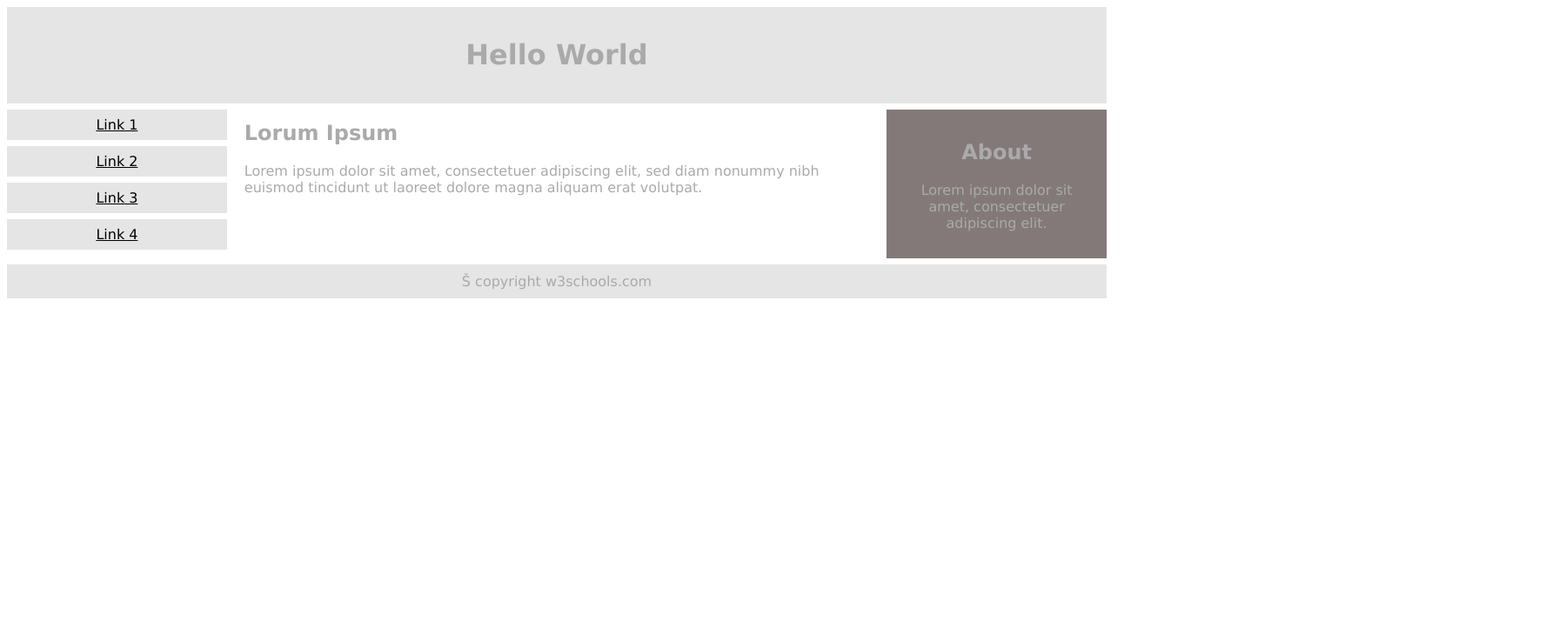
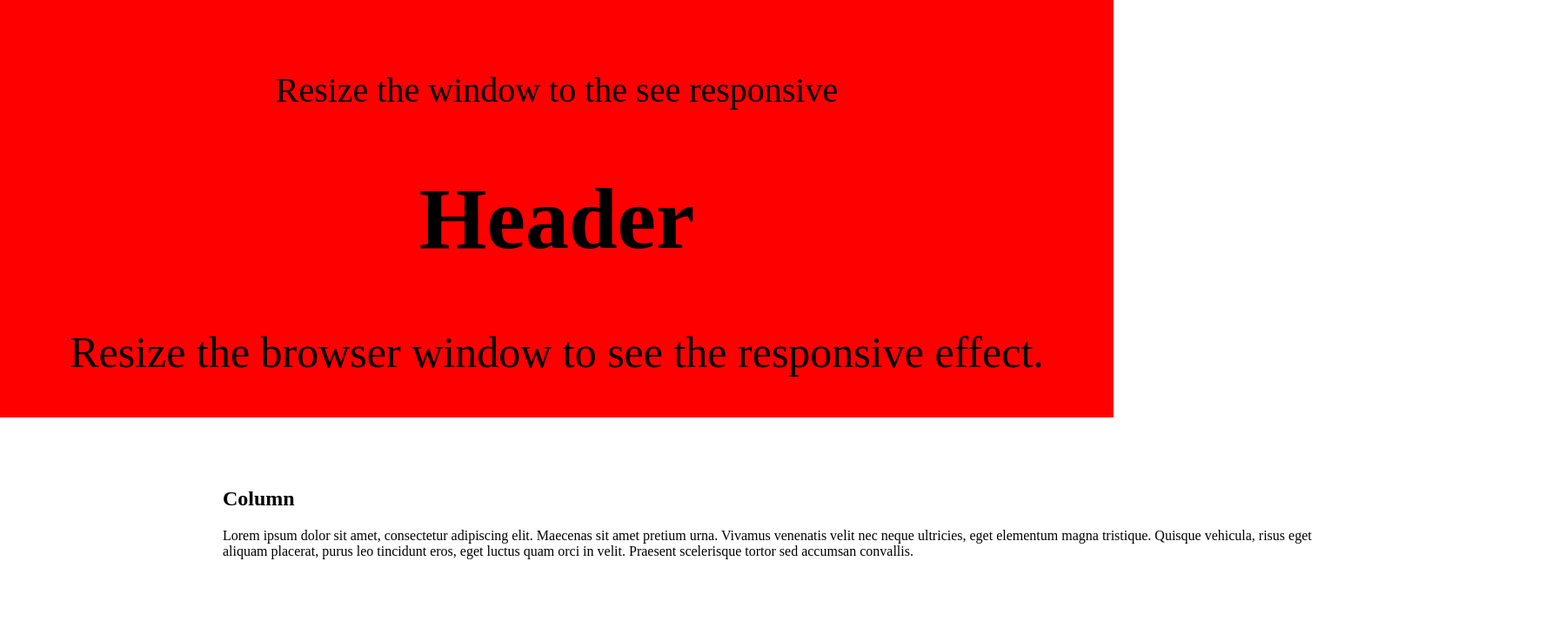
Before and after one commit to Ruben101999/First_Code, a plain HTML site: page index.html in a window 1280 px wide. Shown: the whole page at 87% size, 1792 px wide, since content can reach past the window. Drawn offline with Linux system fonts and the light colour scheme.

Commit message:
actualización 07/10/2020

```diff
--- a/css/styles.css
+++ b/css/styles.css
@@ -1,36 +1,46 @@
-
+<style>
 * {
   box-sizing: border-box;
-}
-.menu {
-  float:left;
-  width:20%;
-  text-align:center;
-}
-.menu a {
-  background-color:#e5e5e5;
-  padding:8px;
-  margin-top:7px;
-  display:block;
-  width:100%;
-  color:black;
-}
-.main {
-  float:left;
-  width:60%;
-  padding:0 20px;
-}
-.right {
-  background-color:#837979;
-  float:left;
-  width:20%;
-  padding:15px;
-  margin-top:7px;
-  text-align:center;
+  font-family: 'hind', sans-serif;
+  font-size: 10px;
 }
 
-@media only screen and (max-width:620px) {
-  /* For mobile phones: */
-  .menu, .main, .right {
-    width:100%;
+body {
+  margin: 0;
+}
+
+/* Style the header */
+.header {
+  background-color: red;
+  padding: 40px;
+  text-align: center;
+  height: 50vh;
+}
+
+/* Create three equal columns that floats next to each other */
+
+
+/*Ejemplo de estilos por clase*/
+
+
+.column {
+  float: left;
+  width: 100%;
+  /*padding: 0 20% 0 20%;*/
+  padding: 60px 20%;
+}
+
+/* Clear floats after the columns */
+.row:after {
+  content: "";
+  display: table;
+  clear: both;
+}
+
+/* Responsive layout - makes the three columns stack on top of each other instead of next to each other */
+@media screen and (max-width:600px) {
+  .column {
+    width: 100%;
   }
+}
+</style>
--- a/index.html
+++ b/index.html
@@ -1,35 +1,27 @@
 <!DOCTYPE html>
-<html>
+<html lang="en">
 <head>
-<meta name="viewport" content="width=device-width, initial-scale=1.0">
+  <title>First Code</title>
+<meta charset="utf-8">
+<meta name="viewport" content="width=device-width, initial-scale=1">
 <link rel="stylesheet" type="text/css" href="css/styles.css">
+<link href="https://fonts.googleapis.com/css2?family=Hind:wght@300&display=swap" rel="stylesheet">
+
 </head>
-<body style="font-family:Verdana;color:#aaaaaa;">
+<body>
 
-<div style="background-color:#e5e5e5;padding:15px;text-align:center;">
-  <h1>Hello World</h1>
+<div class="header" style="font-size: 50px;">
+  <p style="font-size: 40px;">Resize the window to the see responsive</p>
+  <h1>Header</h1>
+  <p>Resize the browser window to see the responsive effect.</p>
 </div>
 
-<div style="overflow:auto">
-  <div class="menu">
-    <a href="#">Link 1</a>
-    <a href="#">Link 2</a>
-    <a href="#">Link 3</a>
-    <a href="#">Link 4</a>
-  </div>
-
-  <div class="main">
-    <h2>Lorum Ipsum</h2>
-    <p>Lorem ipsum dolor sit amet, consectetuer adipiscing elit, sed diam nonummy nibh euismod tincidunt ut laoreet dolore magna aliquam erat volutpat.</p>
-  </div>
-
-  <div class="right">
-    <h2>About</h2>
-    <p>Lorem ipsum dolor sit amet, consectetuer adipiscing elit.</p>
+<div class="row">
+  <div class="column">
+    <h2>Column</h2>
+    <p>Lorem ipsum dolor sit amet, consectetur adipiscing elit. Maecenas sit amet pretium urna. Vivamus venenatis velit nec neque ultricies, eget elementum magna tristique. Quisque vehicula, risus eget aliquam placerat, purus leo tincidunt eros, eget luctus quam orci in velit. Praesent scelerisque tortor sed accumsan convallis.</p>
   </div>
 </div>
 
-<div style="background-color:#e5e5e5;text-align:center;padding:10px;margin-top:7px;">Š copyright w3schools.com</div>
-
 </body>
 </html>
```
